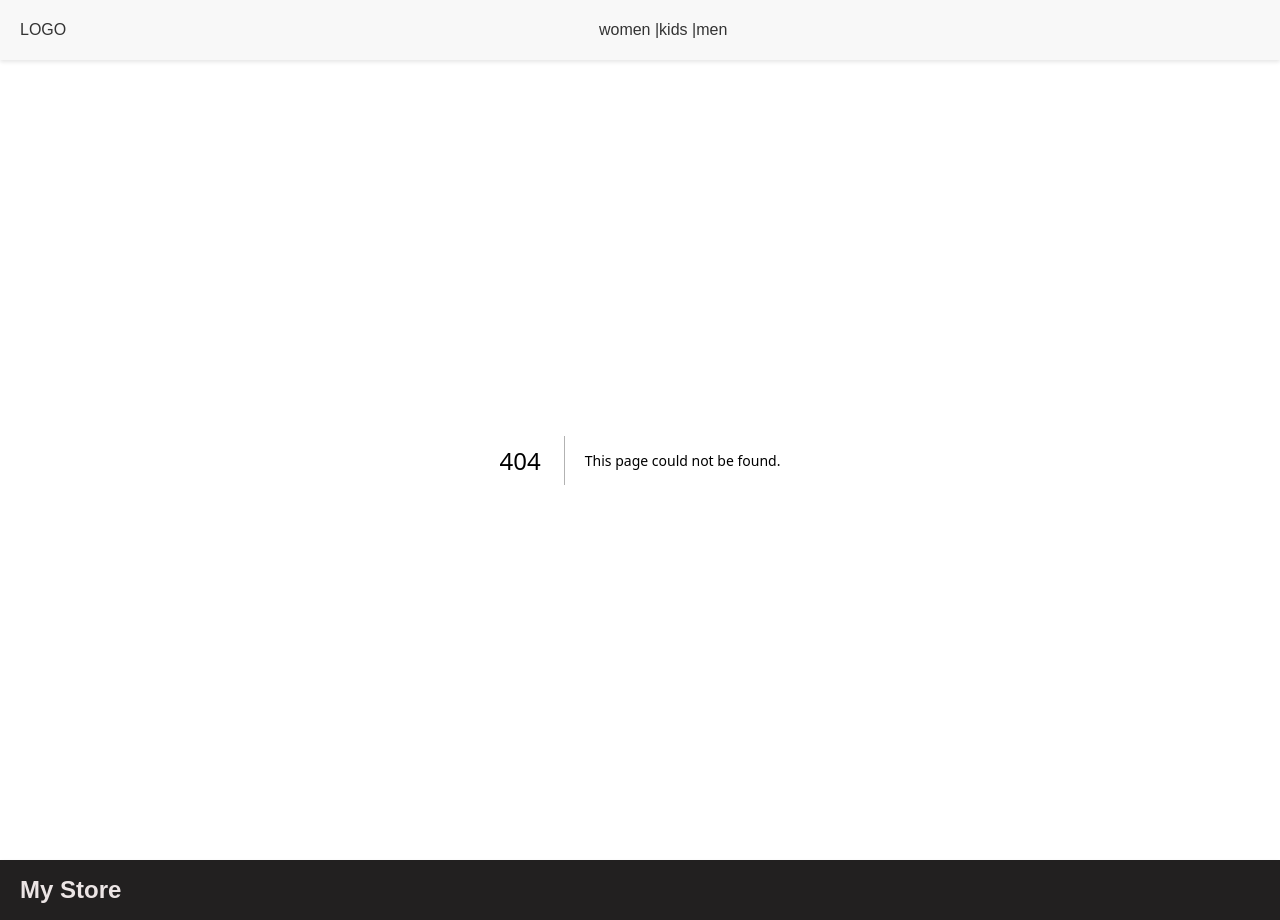
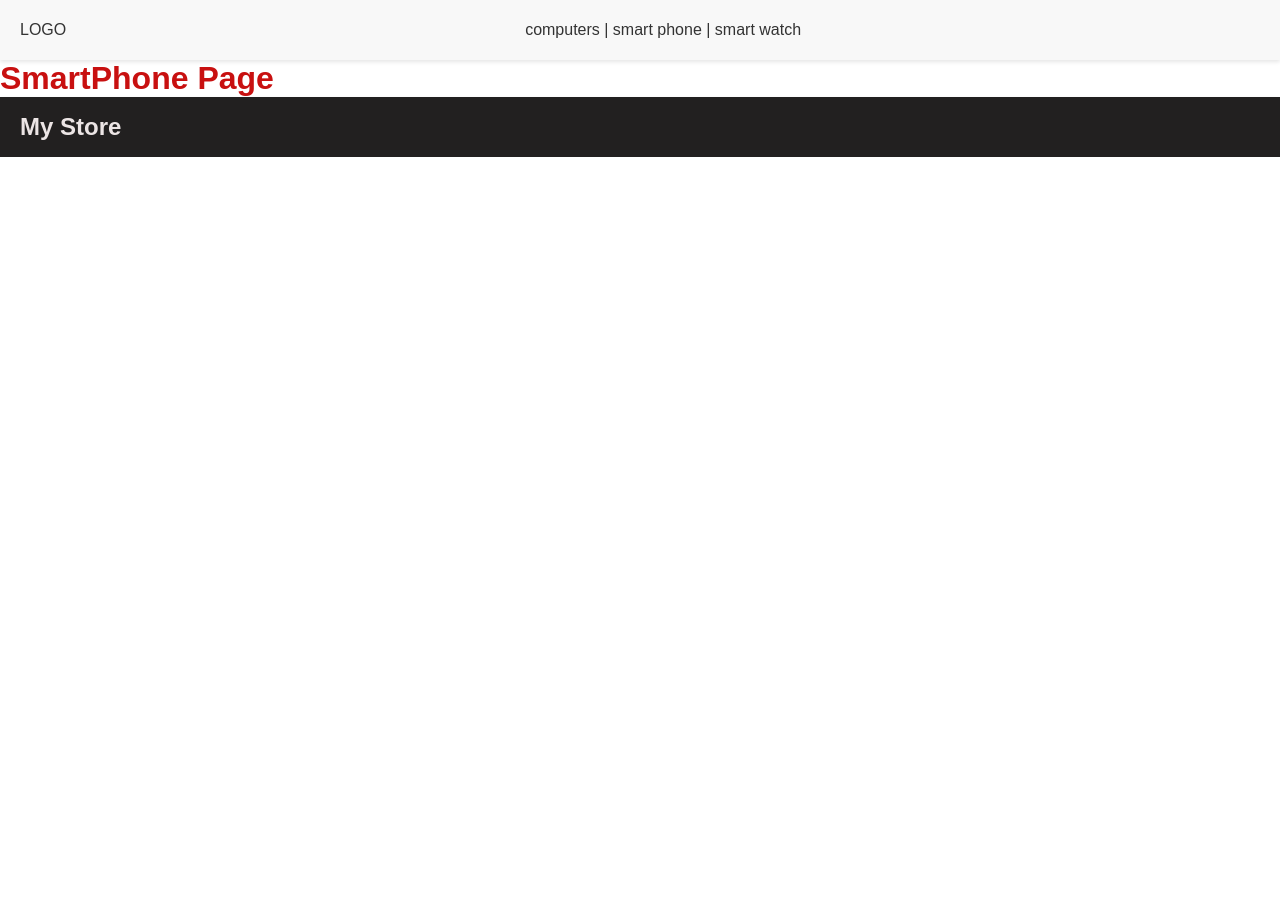
Before and after one commit to amichaibuskila-tech/my-store, a Next.js app: page /smartphone in a window 1280 px wide. Before the commit this address had no page. After the commit the page ends 800 px from the top, so only its background shows below. Built offline with nearby package versions, Linux system fonts and the light colour scheme.

Commit message:
add pages to the store

```diff
--- a/src/app/components/Navbar/Navbar.jsx
+++ b/src/app/components/Navbar/Navbar.jsx
@@ -12,9 +12,9 @@ export default function Navbar() {
             </p>
             <p>
 
-                <Link href="/women">women</Link> |
-                <Link href="/kids">kids</Link> |
-                <Link href="/men">men</Link>
+                <Link href="/computer"> computers </Link> |
+                <Link href="/smartphone"> smart phone </Link> |
+                <Link href="/smartwatch"> smart watch </Link>
 
             </p>
             <p>
--- /dev/null
+++ b/src/app/smartphone/page.js
@@ -0,0 +1,12 @@
+'use client';
+
+import React, { useState } from 'react';
+
+export default function SmartPhone() {
+
+    return (
+        <div>
+            <h1>SmartPhone Page</h1>
+        </div>
+    );
+}
```
Also changed, not shown: src/app/computer/page.js (added, +12 -0 lines), src/app/smartwatch/page.js (added, +12 -0 lines).
